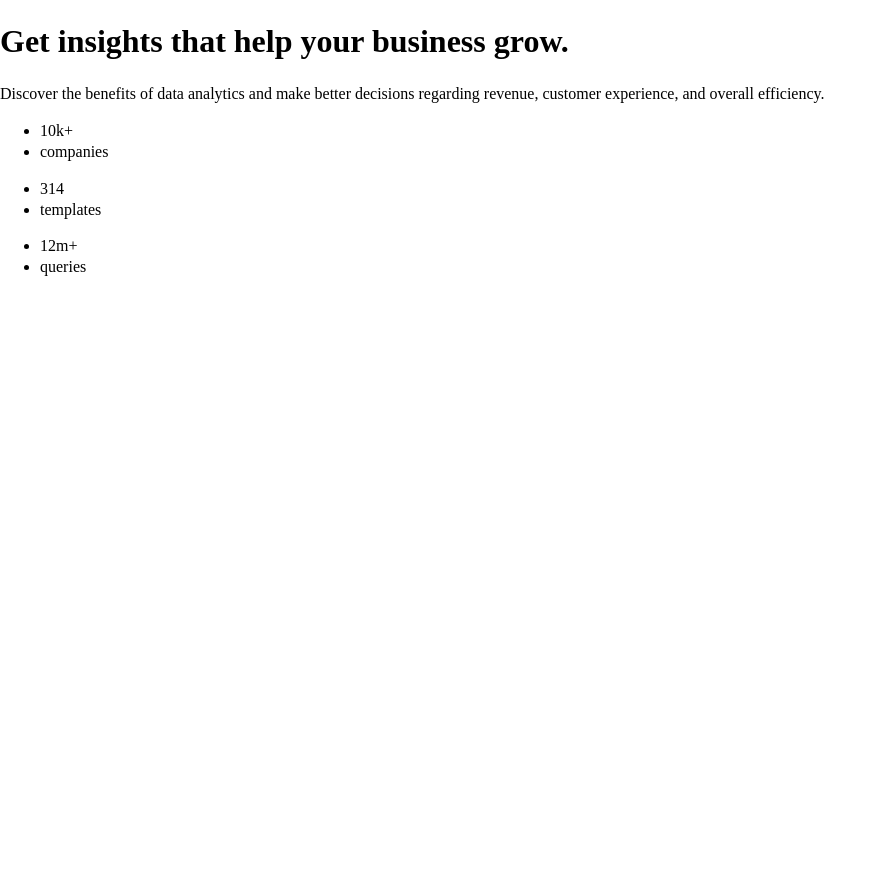
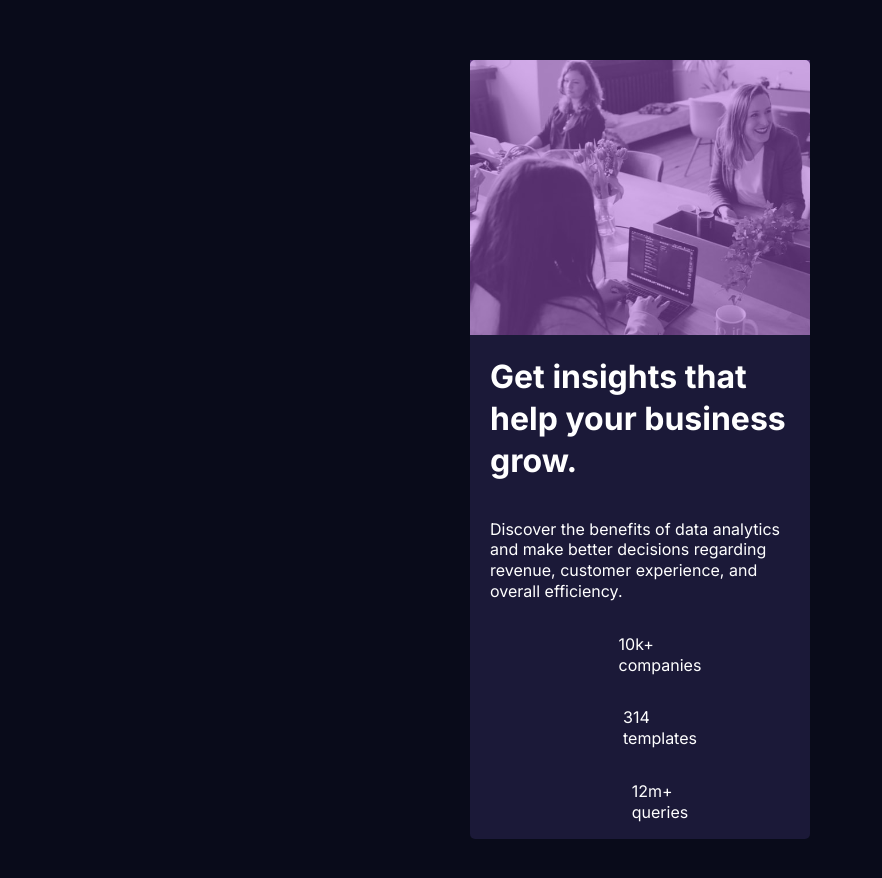
Before and after one commit to Bayoura/stats-preview-card-component, a plain HTML site: page index.html in a window 1280 px wide. Shown: the whole page, without its empty margins (0-882 px from the left). Before the commit the page ends 800 px from the top, so only its background shows below. Drawn offline with Linux system fonts and the light colour scheme.

Commit message:
started basic styling

```diff
--- a/css/main.css
+++ b/css/main.css
@@ -6,8 +6,61 @@ html {
 }
 
 body {
+    background-color: var(--color-darkblue);
+    color: var(--color-white);
+    font-family: 'Inter', sans-serif;
     font-size: var(--font);
     margin: 0;
     padding: 0;
     line-height: 1.3;
 }
+
+#card {
+
+    border-radius: 5px;
+    background-color: var(--color-blue);
+    margin: 60px auto;
+    max-width: 340px;
+    width: 100%;
+}
+
+#img {
+    background-image: url(../images/image-header-mobile.jpg);
+    background-size: cover;
+    background-repeat: no-repeat;
+    border-radius: 5px 5px 0 0;
+    height: 275px;
+    position: relative;
+}
+
+#img:after {
+    position: absolute;
+    height: 100%;
+    width: 100%;
+    background-color: rgba(170, 92, 219, 0.486);
+    top: 0;
+  	left: 0;
+  	display: block;
+    content: "";
+}
+
+#text-container {
+    max-width: 300px;
+    margin: 0 auto;
+    display: flex;
+    flex-direction: column;
+    align-items: center;
+    justify-content: center;
+}
+
+ul {
+    list-style: none;
+}
+
+#info-container {
+    display: flex;
+    flex-direction: column;
+    justify-content: center;
+    align-items: center;
+
+}
```
